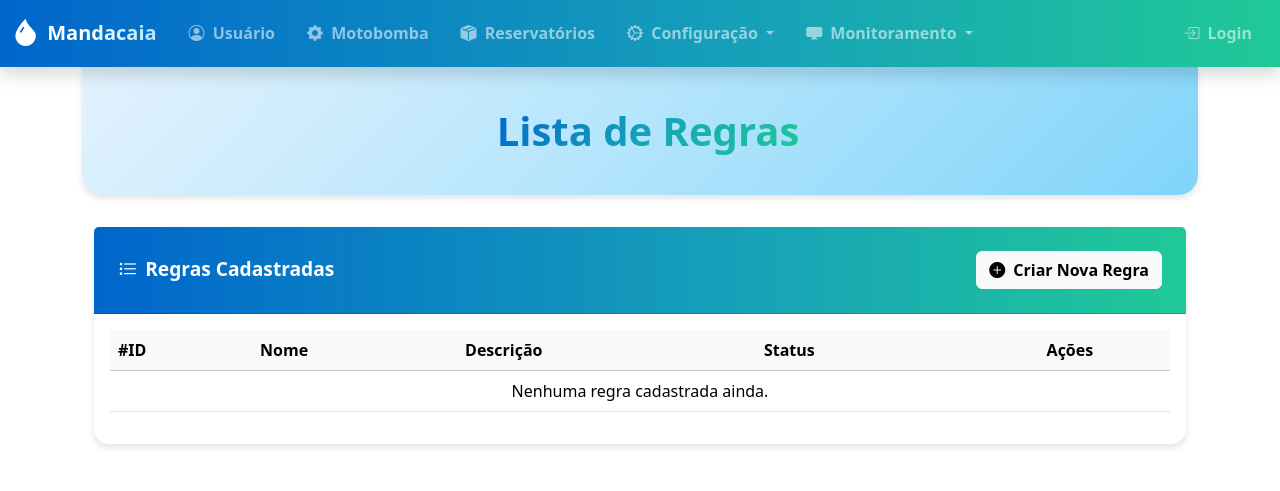
After one commit to tokyka/mandacaia, a Flask app: page /regras_modbus/ in a window 1280 px wide. The commit adds this page. Shown: the top 491 px of the page. Run offline with Flask 3, Linux system fonts and the light colour scheme; some libraries are stand-ins or nearby versions.

Commit message:
feat: Implementa CRUD completo para o Editor de Regras
Adiciona a funcionalidade completa de Criar, Ler, Atualizar e Excluir (CRUD) para o Editor de Regras.

- As rotas agora estão sob o prefixo `/regras_modbus/`.
- Adiciona uma nova página para listar todas as regras cadastradas.
- Implementa a lógica e a interface para criar, editar e remover regras, incluindo suas condições e ações associadas.
- Atualiza a barra de navegação para apontar para a nova página de listagem.

```diff
--- a/app/templates/base.html
+++ b/app/templates/base.html
@@ -73,7 +73,7 @@
 											<ul class="dropdown-menu" aria-labelledby="navbarDropdownConfig">
 												<li><a class="dropdown-item" href="{{ url_for('configure_alertas_de_monitoramento') }}"><i class="bi bi-bell-fill"></i>Alertas</a></li>
 												<li><a class="dropdown-item" href="{{ url_for('lista_modbus') }}"><i class="bi bi-hdd-stack-fill"></i>Modbus</a></li>
-												<li><a class="dropdown-item" href="{{ url_for('editor_regras') }}"><i class="bi bi-cogs"></i>Editor de Regras</a></li>
+												<li><a class="dropdown-item" href="{{ url_for('listar_regras') }}"><i class="bi bi-cogs"></i>Editor de Regras</a></li>
 												<li><a class="dropdown-item" href="{{ url_for('lista_grupos') }}"><i class="bi bi-collection-fill"></i>Grupos de Bombeamento</a></li>
 												                                                <li><a class="dropdown-item" href="{{ url_for('lista_funcoes') }}"><i class="bi bi-joystick"></i>Funções dos Escravos</a></li>
 												                                                <li><a class="dropdown-item" href="{{ url_for('initialize_database') }}"><i class="bi bi-database-fill-add"></i>Inicie Database</a></li>
--- /dev/null
+++ b/app/templates/regras/lista.html
@@ -0,0 +1,142 @@
+{% extends 'base.html' %}
+{% block conteudo %}
+<style>
+    /* Reusing styles from other pages for consistency */
+    :root {
+        --primary-blue: #0066cc;
+        --secondary-cyan: #17a2b8;
+        --accent-teal: #20c997;
+    }
+
+    .page-header {
+        background: linear-gradient(135deg, #e3f2fd 0%, #b3e5fc 50%, #81d4fa 100%);
+        padding: 2.5rem 0;
+        margin-bottom: 2rem;
+        border-radius: 0 0 20px 20px;
+        box-shadow: 0 4px 6px rgba(0, 0, 0, 0.1);
+    }
+
+    .page-title {
+        background: linear-gradient(135deg, var(--primary-blue), var(--secondary-cyan), var(--accent-teal));
+        -webkit-background-clip: text;
+        -webkit-text-fill-color: transparent;
+        background-clip: text;
+        font-weight: 800;
+        font-size: 2.5rem;
+        margin: 0;
+    }
+
+    .card-custom {
+        border: none;
+        border-radius: 15px;
+        box-shadow: 0 4px 6px rgba(0, 0, 0, 0.1);
+    }
+
+    .card-header-custom {
+        background: linear-gradient(90deg, var(--primary-blue) 0%, var(--secondary-cyan) 60%, var(--accent-teal) 100%);
+        color: white;
+        padding: 1.5rem;
+        font-weight: 600;
+        font-size: 1.2rem;
+        border-radius: 15px 15px 0 0;
+    }
+
+    .status-badge {
+        font-size: 0.9em;
+        font-weight: 600;
+        padding: 0.4em 0.8em;
+    }
+</style>
+
+<div class="page-header">
+    <div class="container">
+        <div class="d-flex align-items-center justify-content-center">
+            <i class="bi bi-cogs me-3" style="font-size: 2.5rem; color: var(--primary-blue);"></i>
+            <h2 class="page-title">{{ title }}</h2>
+        </div>
+    </div>
+</div>
+
+<div class="container mb-5">
+    <div class="card card-custom">
+        <div class="card-header card-header-custom d-flex justify-content-between align-items-center">
+            <span><i class="bi bi-list-task me-2"></i>Regras Cadastradas</span>
+            <a href="{{ url_for('criar_regra') }}" class="btn btn-light fw-bold" role="button">
+                <i class="bi bi-plus-circle-fill me-1"></i> Criar Nova Regra
+            </a>
+        </div>
+        <div class="card-body">
+            {% with messages = get_flashed_messages(with_categories=true) %}
+                {% if messages %}
+                    {% for category, message in messages %}
+                        <div class="alert alert-{{ category }}">{{ message }}</div>
+                    {% endfor %}
+                {% endif %}
+            {% endwith %}
+            <div class="table-responsive">
+                <table class="table table-hover align-middle">
+                    <thead class="table-light">
+                        <tr>
+                            <th scope="col">#ID</th>
+                            <th scope="col">Nome</th>
+                            <th scope="col">Descrição</th>
+                            <th scope="col">Status</th>
+                            <th scope="col" class="text-center">Ações</th>
+                        </tr>
+                    </thead>
+                    <tbody>
+                        {% for regra in regras %}
+                        <tr>
+                            <th scope="row">{{ regra.id }}</th>
+                            <td>{{ regra.nome }}</td>
+                            <td>{{ regra.descricao }}</td>
+                            <td>
+                                {% if regra.habilitada %}
+                                    <span class="badge rounded-pill bg-success status-badge"><i class="bi bi-check-circle-fill me-1"></i> Habilitada</span>
+                                {% else %}
+                                    <span class="badge rounded-pill bg-secondary status-badge"><i class="bi bi-x-circle-fill me-1"></i> Desabilitada</span>
+                                {% endif %}
+                            </td>
+                            <td class="text-center">
+                                <a href="{{ url_for('editar_regra', regra_id=regra.id) }}" class="btn btn-outline-primary btn-sm" title="Editar Regra">
+                                    <i class="bi bi-pencil-fill"></i>
+                                </a>
+                                <button type="button" class="btn btn-outline-danger btn-sm" data-bs-toggle="modal" data-bs-target="#confirmDeleteModal{{ regra.id }}" title="Remover Regra">
+                                    <i class="bi bi-trash-fill"></i>
+                                </button>
+                            </td>
+                        </tr>
+
+                        <!-- Modal de Confirmação de Exclusão -->
+                        <div class="modal fade" id="confirmDeleteModal{{ regra.id }}" tabindex="-1" aria-labelledby="modalLabel{{ regra.id }}" aria-hidden="true">
+                            <div class="modal-dialog">
+                                <div class="modal-content">
+                                    <div class="modal-header">
+                                        <h5 class="modal-title" id="modalLabel{{ regra.id }}">Confirmar Remoção</h5>
+                                        <button type="button" class="btn-close" data-bs-dismiss="modal" aria-label="Close"></button>
+                                    </div>
+                                    <div class="modal-body">
+                                        Tem certeza de que deseja remover a regra "<strong>{{ regra.nome }}</strong>"? Esta ação não pode ser desfeita.
+                                    </div>
+                                    <div class="modal-footer">
+                                        <button type="button" class="btn btn-secondary" data-bs-dismiss="modal">Cancelar</button>
+                                        <form action="{{ url_for('remover_regra', regra_id=regra.id) }}" method="POST" style="display: inline;">
+                                            <input type="hidden" name="csrf_token" value="{{ csrf_token() }}">
+                                            <button type="submit" class="btn btn-danger">Remover</button>
+                                        </form>
+                                    </div>
+                                </div>
+                            </div>
+                        </div>
+                        {% else %}
+                        <tr>
+                            <td colspan="5" class="text-center">Nenhuma regra cadastrada ainda.</td>
+                        </tr>
+                        {% endfor %}
+                    </tbody>
+                </table>
+            </div>
+        </div>
+    </div>
+</div>
+{% endblock %}
--- a/app/views/regra_view.py
+++ b/app/views/regra_view.py
@@ -1,12 +1,17 @@
-from flask import render_template, redirect, url_for, flash
+from flask import render_template, redirect, url_for, flash, request
 from app import app, db
 from app.models.regra_model import Regra
 from app.models.condicao_model import Condicao
 from app.models.acao_model import Acao
 from app.models.regra_form import RegraForm
 
-@app.route('/regras/editor', methods=['GET', 'POST'])
-def editor_regras():
+@app.route('/regras_modbus/')
+def listar_regras():
+    regras = Regra.query.all()
+    return render_template('regras/lista.html', regras=regras, title='Lista de Regras')
+
+@app.route('/regras_modbus/criar', methods=['GET', 'POST'])
+def criar_regra():
     form = RegraForm()
     if form.validate_on_submit():
         try:
@@ -35,9 +40,83 @@ def editor_regras():
             db.session.add(nova_regra)
             db.session.commit()
             flash('Nova regra criada com sucesso!', 'success')
-            return redirect(url_for('editor_regras')) # Redireciona para a mesma página ou uma lista de regras
+            return redirect(url_for('listar_regras'))
         except Exception as e:
             db.session.rollback()
             flash(f'Erro ao criar a regra: {e}', 'danger')
 
-    return render_template('regras/editor.html', form=form, title='Editor de Regras')
+    return render_template('regras/editor.html', form=form, title='Criar Nova Regra')
+
+@app.route('/regras_modbus/editar/<int:regra_id>', methods=['GET', 'POST'])
+def editar_regra(regra_id):
+    regra = Regra.query.get_or_404(regra_id)
+    form = RegraForm(obj=regra)
+
+    if form.validate_on_submit():
+        try:
+            regra.nome = form.nome.data
+            regra.descricao = form.descricao.data
+            regra.habilitada = form.habilitada.data
+
+            # Limpar condições e ações antigas
+            for condicao in regra.condicoes:
+                db.session.delete(condicao)
+            for acao in regra.acoes:
+                db.session.delete(acao)
+
+            # Adicionar novas condições e ações
+            for condicao_form in form.condicoes:
+                nova_condicao = Condicao(
+                    variavel=condicao_form.variavel.data,
+                    operador=condicao_form.operador.data,
+                    valor=condicao_form.valor.data,
+                    regra_id=regra.id
+                )
+                db.session.add(nova_condicao)
+
+            for acao_form in form.acoes:
+                nova_acao = Acao(
+                    tipo_acao=acao_form.tipo_acao.data,
+                    registrador_alvo=acao_form.registrador_alvo.data,
+                    valor=acao_form.valor.data,
+                    regra_id=regra.id
+                )
+                db.session.add(nova_acao)
+
+            db.session.commit()
+            flash('Regra atualizada com sucesso!', 'success')
+            return redirect(url_for('listar_regras'))
+        except Exception as e:
+            db.session.rollback()
+            flash(f'Erro ao atualizar a regra: {e}', 'danger')
+
+    # Populating the form for GET request
+    if request.method == 'GET':
+        form.condicoes.entries = []
+        for condicao in regra.condicoes:
+            condicao_form = form.condicoes.append_entry()
+            condicao_form.variavel.data = condicao.variavel
+            condicao_form.operador.data = condicao.operador
+            condicao_form.valor.data = condicao.valor
+
+        form.acoes.entries = []
+        for acao in regra.acoes:
+            acao_form = form.acoes.append_entry()
+            acao_form.tipo_acao.data = acao.tipo_acao
+            acao_form.registrador_alvo.data = acao.registrador_alvo
+            acao_form.valor.data = acao.valor
+
+
+    return render_template('regras/editor.html', form=form, title='Editar Regra', regra=regra)
+
+@app.route('/regras_modbus/remover/<int:regra_id>', methods=['POST'])
+def remover_regra(regra_id):
+    try:
+        regra = Regra.query.get_or_404(regra_id)
+        db.session.delete(regra)
+        db.session.commit()
+        flash('Regra removida com sucesso!', 'success')
+    except Exception as e:
+        db.session.rollback()
+        flash(f'Erro ao remover a regra: {e}', 'danger')
+    return redirect(url_for('listar_regras'))
```
